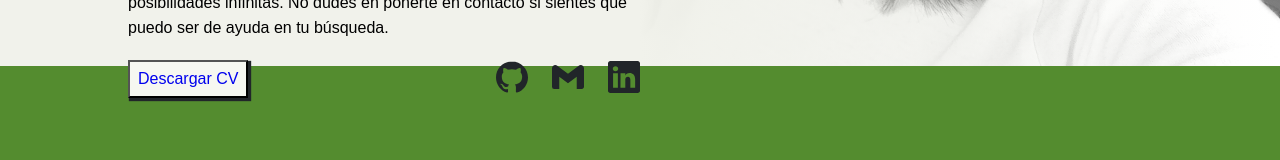
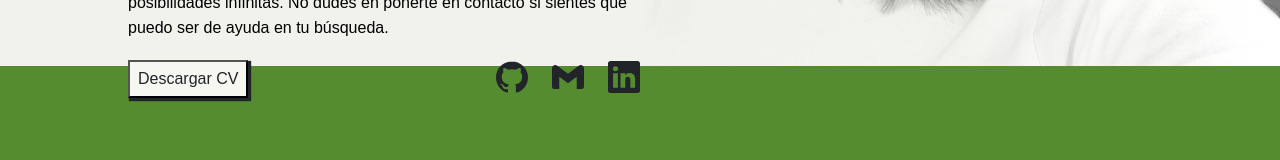
Before and after one commit to Nannitta/Portfolio, a React (Vite) app: page / in a window 1280 px wide. Shown: the part 734-894 px from the top of the page. Built offline with nearby package versions, Linux system fonts and the light colour scheme.

Commit message:
Fix CV download

```diff
--- a/src/views/AboutMe/Aboutme.jsx
+++ b/src/views/AboutMe/Aboutme.jsx
@@ -1,6 +1,7 @@
 import GitHub from './Logos/GitHub';
 import Gmail from './Logos/Gmail';
 import Linkedin from './Logos/Linkedin';
+import cv from '../../assets/cv.pdf';
 import './aboutme.css';
 
 const AboutMe = () => {
@@ -18,7 +19,7 @@ const AboutMe = () => {
           No dudes en ponerte en contacto si sientes que puedo ser de ayuda en tu búsqueda.
           </p>
           <div className="social-links">
-            <button><a href="src/assets/cv.pdf" download>Descargar CV</a></button>
+            <button><a href={cv} download>Descargar CV</a></button>
             <GitHub/>
             <Gmail/>
             <Linkedin/>
--- a/src/views/AboutMe/aboutme.css
+++ b/src/views/AboutMe/aboutme.css
@@ -79,7 +79,7 @@
   box-shadow: 2px 2px 1px 1px var(--darkColor);
 }
 
-.social-links button a:visited {
+.social-links button a:visited, .social-links button a {
   color: var(--darkColor);
 }
 
--- a/src/views/Technologies/Technologies.jsx
+++ b/src/views/Technologies/Technologies.jsx
@@ -3,7 +3,7 @@ import './technologies.css';
 
 const Technologies = () => {
   return (
-    <section id="Tecnologias" className='tecnologias'>
+    <section id="Tecnologias" className='technologies'>
       <h2>TECNOLOGÍAS</h2>
       <p>« El código es el tejido que une las ideas en el mundo digital »</p>
       <TechnologiesList/>
--- a/src/views/Technologies/technologies.css
+++ b/src/views/Technologies/technologies.css
@@ -1,6 +1,6 @@
 @import url('https://fonts.googleapis.com/css2?family=Roboto:ital,wght@1,100&display=swap');
 
-.tecnologias {
+.technologies {
   height: 50vh;
   background-color: var(--greenColor);
   color: var(--lightColor);
@@ -10,12 +10,12 @@
   align-items: center;
 }
 
-.tecnologias h2 {
+.technologies h2 {
   font-size: 3rem;
   margin-bottom: 1.5rem;
 }
 
-.tecnologias p {
+.technologies p {
   margin-bottom: 3rem;
   font-family: 'Roboto', sans-serif;
   letter-spacing: 0.1rem;
```
